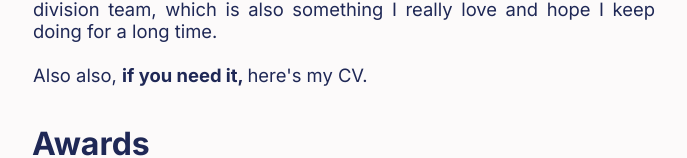
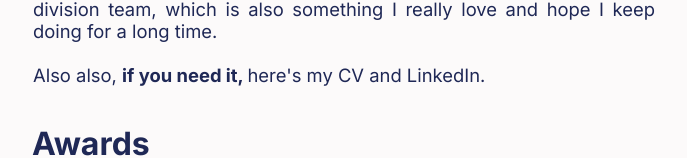
Before and after one commit to joaopedroflopes/me, a Next.js app: page /me/about in a window 1280 px wide. Shown: the part 478-636 px from the top of the page, without its empty margins (296-983 px from the left). Built offline with nearby package versions, Linux system fonts and the light colour scheme.

Commit message:
deploy #3 - added linkedin

```diff
--- a/src/components/info/About.tsx
+++ b/src/components/info/About.tsx
@@ -5,7 +5,8 @@ import '../css/info/About.scss'
 import '../css/layout/Layout.scss'
 
 function About(): JSX.Element {
-    const cv = 'https://drive.google.com/file/d/1ldSLTyXM8c5NycK2Tnk-E_-9kki4b_vW/view?usp=sharing'
+    const cv = 'https://drive.google.com/file/d/1ItkjoLYpSfd8ERPoh7dIFYyQhPRzDBof/view?usp=sharing'
+    const linkedin = 'https://www.linkedin.com/in/joaopedroflopes'
     return (
         <div className='about'>
             <div>
@@ -17,7 +18,7 @@ function About(): JSX.Element {
                     <br /><br />
                     Apart from my academic journey, I&apos;ve also been a part of Orquestra Geração as a violinist for more than a decade now. I also love playing volleyball, and right now I play as member of my college second division team, which is also something I really love and hope I keep doing for a long time.
                     <br /><br />
-                    Also also, <span className='highlight-text'  > if you need it, </span> <a href={cv} target='_blank' rel='noreferrer'> here&apos;s my CV</a>.
+                    Also also, <span className='highlight-text'  > if you need it, </span> <a href={cv} target='_blank' rel='noreferrer'> here&apos;s my CV</a> and <a href={linkedin} target='_blank' rel='noreferrer'> LinkedIn</a>.
                 </p>
             </div>
         </div >
```
Also changed, not shown: 7 other files (tests, documents, lock files or other folders).
